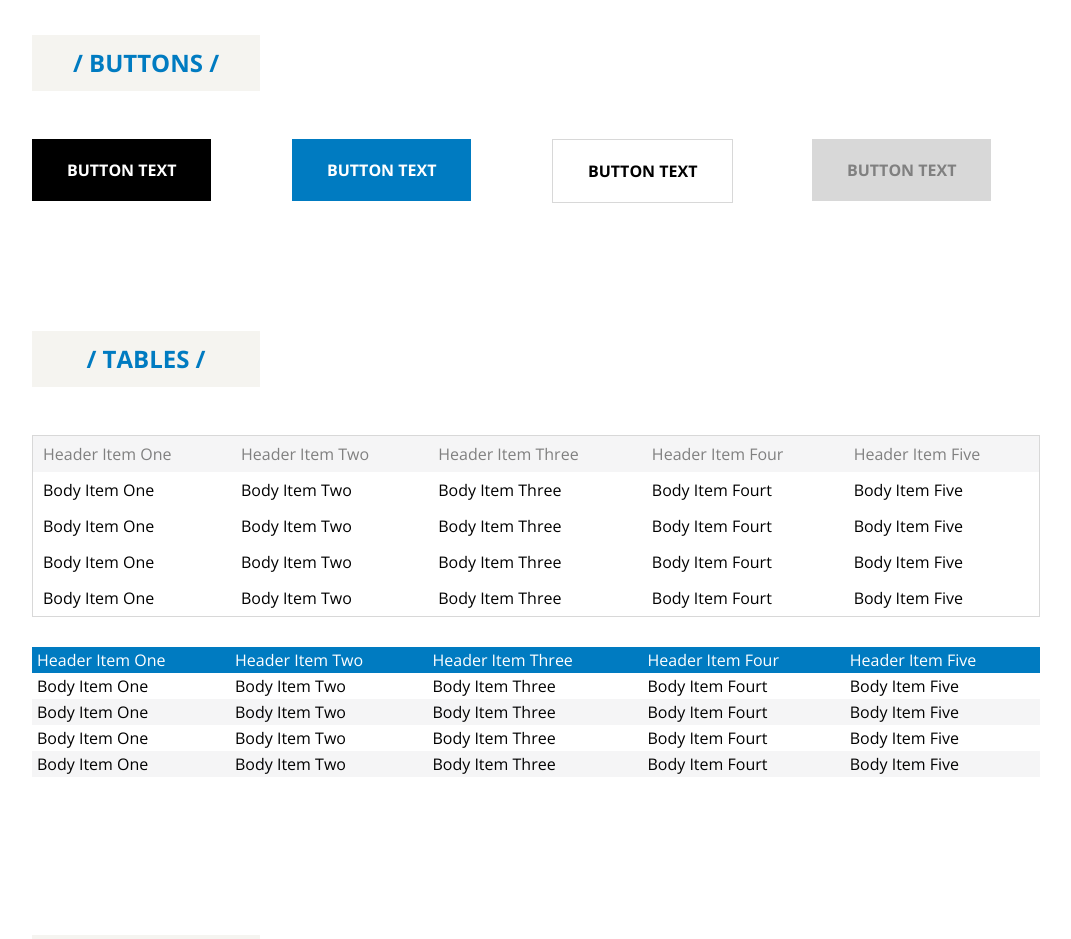
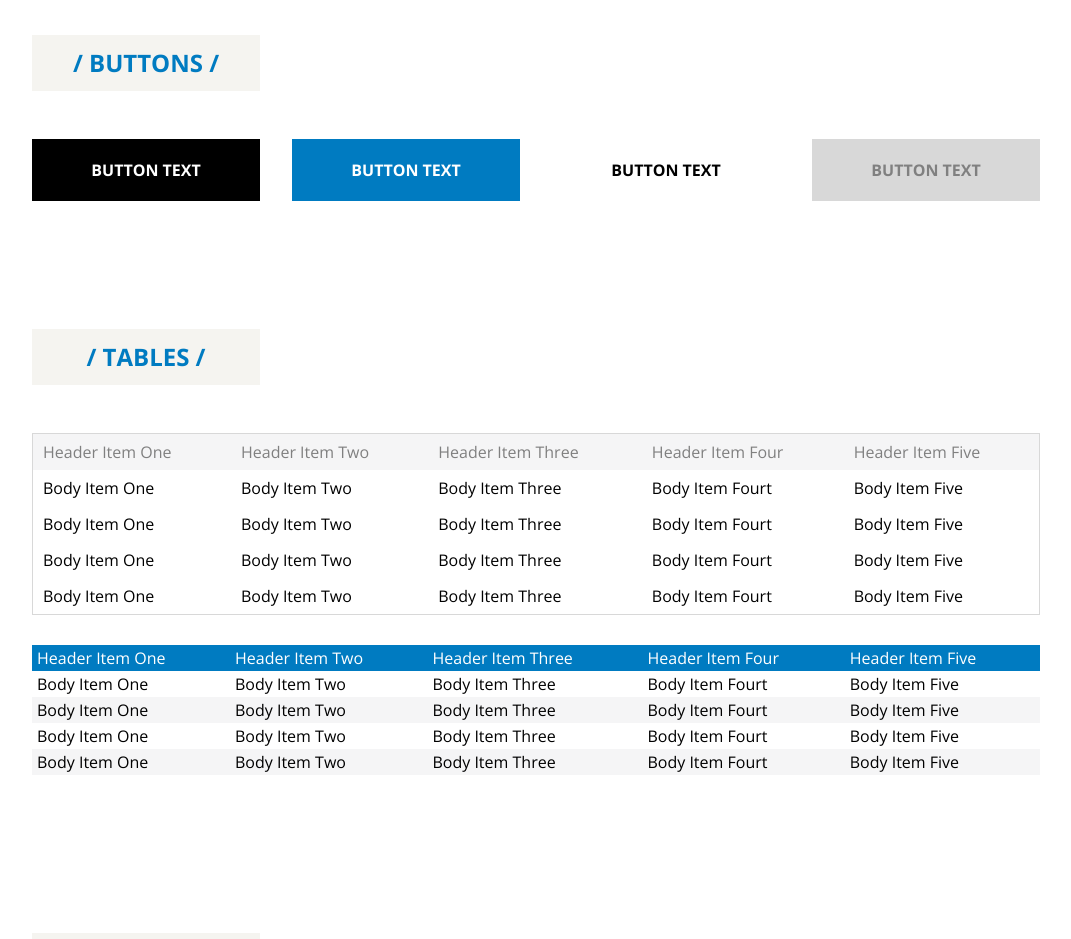
Before and after one commit to kurtcunningham/SquaresSass, a plain HTML site: page index.html in a window 1280 px wide. Shown: the part 1620-2559 px from the top of the page, without its empty margins (104-1175 px from the left). Drawn offline with nearby package versions, Linux system fonts and the light colour scheme.

Commit message:
updated some code

```diff
--- a/styles/components/_buttons.scss
+++ b/styles/components/_buttons.scss
@@ -3,7 +3,7 @@
 
 // Variables
 $button-border:                none;
-$button-display:               inline-block;
+$button-display:               block;
 $button-line-height:           normal;
 $button-padding:               20px 35px;
 $button-text-align:            center;
@@ -66,17 +66,18 @@ $button-focus-text-decoration: none;
 
     &:hover {
       background-color: lighten($bg-color, 30%);
+
+
+      // Darken background if button white
+      @if $button == 'charlie' {
+        background-color: darken($bg-color, 100%);
+        color: $white-base;
+      }
     }
 
     &:focus {
       @include box-shadow(0 0 0, transparent);
       border: $button-focus-border;
     }
-
-
-    // If button is white add grey border
-    @if $button == 'charlie' {
-      border: 1px solid $grey-base;
-    }
   }
 }
--- a/styles/components/_grid.scss
+++ b/styles/components/_grid.scss
@@ -33,7 +33,7 @@
 }
 
 // Columns Loop
-@include media(medium) {
+@include breakpoint(medium) {
   @for $i from 1 through $grid-columns {
 
     .column-#{$i} {
--- a/styles/components/_tables.scss
+++ b/styles/components/_tables.scss
@@ -17,6 +17,7 @@ $table-width:     100%;
   @if map-has-key($table-config, $key) {
 
     .#{$value} {
+      border: setStyle($table-config, $key, border);
 
       // Table Head
       thead {
@@ -30,11 +31,7 @@ $table-width:     100%;
         padding: setStyle($table-config, $key, padding);
       }
 
-      // Table Specific Styles
-      @if border {
-        border: setStyle($table-config, $key, border);
-      }
-
+      // Style even <tr>s for certain table
       @if $value == table-secondary {
         tr:nth-child(even) {
           background-color: $white-dark;
--- a/styles/main.scss
+++ b/styles/main.scss
@@ -3,7 +3,9 @@
 
 // Import ALL Sass files here
   // • Files should render in order of importance
+  // • We build on top of styles; we do not override styles
   // • This way we take advantage of the cascade
+  // • This also keeps our file sizes smaller
 
 
 // Settings
--- a/styles/settings/functions/_misc.scss
+++ b/styles/settings/functions/_misc.scss
@@ -2,9 +2,15 @@
 // ========================================
 
 @function setStyle($map, $object, $style) {
+
+  // Check if map has $key and return $value
   @if map-has-key($map, $object) {
     @return map-get(map-get($map, $object), $style);
   }
+
+  // Set warning for debugging
   @warn "The key ´#{$object} is not available in the map.";
+
+  // Return null if not defined
   @return null;
 }
--- a/styles/settings/mixins/_grid.scss
+++ b/styles/settings/mixins/_grid.scss
@@ -1,15 +1,24 @@
 // Grid Mixin
 // ========================================
 
+// Grid Mixin
+@mixin breakpoint($breakpoint) {
 
-@mixin media($breakpoint) {
+  // Check if break is in map
   @if map-has-key($breakpoints, $breakpoint) {
+
+    // Set $value equal to breakpoint value
     $value: map-get($breakpoints, $breakpoint);
 
+    // Add value to media query
     @media screen and (min-width: $value) {
       @content;
     }
+
+  } @else {
+
+    // Check if breakpoint is in map if not warn us in the console
+    @warn "The breakpoint #{$breakpoint} isn’t defined in the map $breakpoints"
   }
 
-  @warn "Unknown `#{$breakpoint}` in $breakpoints";
 }
--- a/styles/settings/variables/_grid.scss
+++ b/styles/settings/variables/_grid.scss
@@ -10,7 +10,7 @@ $grid-width:         100%;
 
 // Breakpoints
 $breakpoints: (
-  small: 320px,
-  medium: 600px,
-  large: 768px
+  'small':  320px,
+  'medium': 768px,
+  'large':  1024px
 );
--- a/styles/views/_views.scss
+++ b/styles/views/_views.scss
@@ -2,7 +2,7 @@
 // ========================================
 
 // This is just for show. Bootstrapped to save time.
-// Styles don't use component library at the moment.
+// Styles don't use component library at the moment. But we could refactor to so they do.
 
 // Variables
 $base-font-family:  $primary-sans-serif;
```
Also changed, not shown: styles/main.css, 1 other file.
